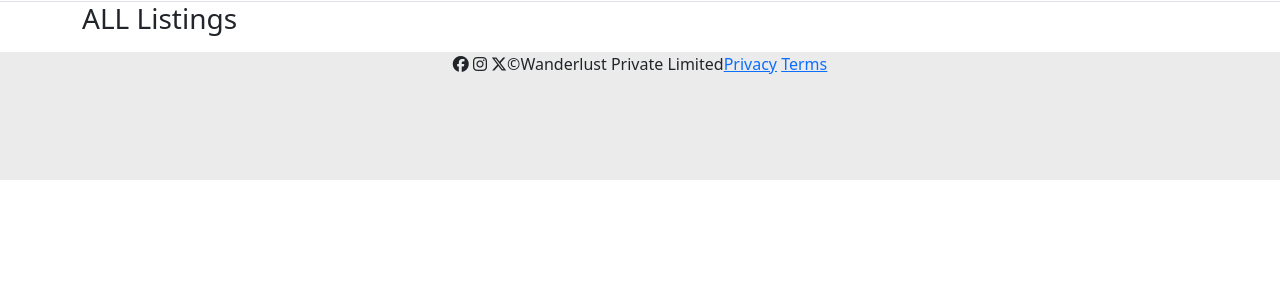
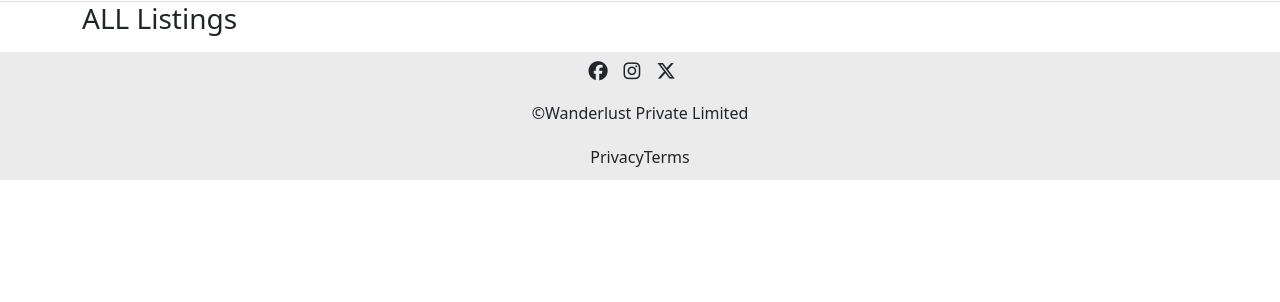
Before and after one commit to Jithin15P/MAJOR_PROJECT, a Node server app: page /listings in a window 1280 px wide. Shown: the part 78-380 px from the top of the page. Run offline with Node 20, Linux system fonts and the light colour scheme; data that the repository does not hold is empty; some libraries are stand-ins or nearby versions.

Commit message:
edited styling for footer

```diff
--- a/public/css/style.css
+++ b/public/css/style.css
@@ -29,7 +29,7 @@
 
 .f-info-socials i{
     font-size: 1.2rem;
-    margin-right: 1 rem;
+    margin-right: 1rem;
 }
 
 
--- a/views/includes/footer.ejs
+++ b/views/includes/footer.ejs
@@ -1,12 +1,12 @@
 <footer>
 <div class="f-info">
-    <div class="f-info-social">
+    <div class="f-info-socials">
         <i class="fa-brands fa-facebook"></i>
         <i class="fa-brands fa-instagram"></i>
         <i class="fa-brands fa-x-twitter"></i>
     </div>
-    <div class="f-info-brand">&copy;Wanderlust Private Limited</div>
-    <div class="f-info-link">
+    <div class="f-info-brands">&copy;Wanderlust Private Limited</div>
+    <div class="f-info-links">
         <a href="/privacy">Privacy</a>
         <a href="/terms">Terms</a>
     </div>
```
